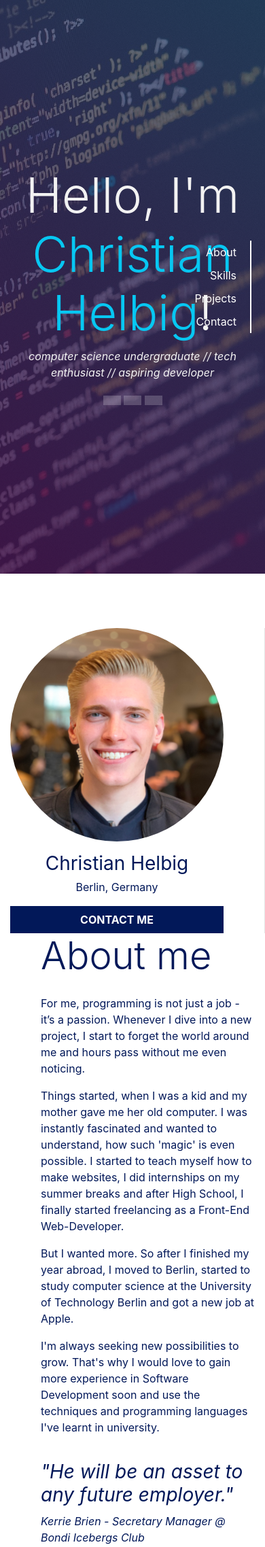
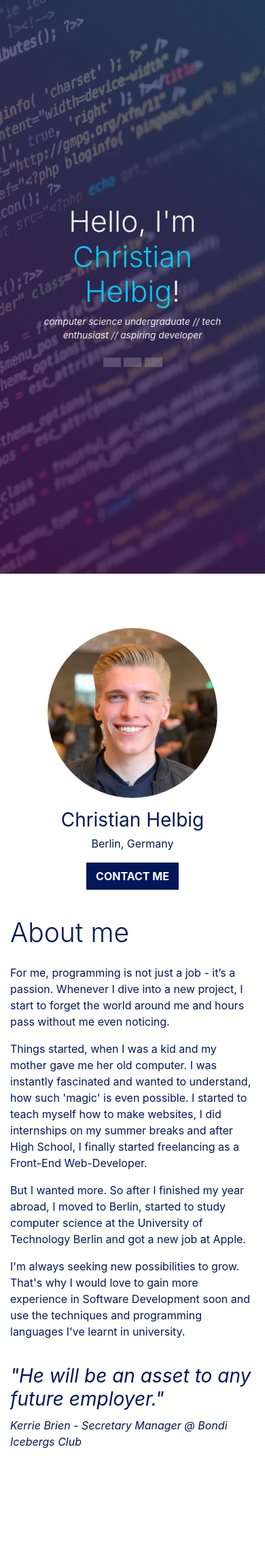
Before and after one commit to christianhelbig/christianhelbig.com, a PHP site: page / in a window 390 px wide. Shown: the top 2276 px of the page at 68% size. Run offline with PHP 8.4, Linux system fonts and the light colour scheme; some libraries are stand-ins or nearby versions.

Commit message:
Added mobile responsiveness

```diff
--- a/css/style.css
+++ b/css/style.css
@@ -39,11 +34,21 @@ body {
   background: #021859;
 }
 
-.space60.right {
-  padding-right: 60px;
+@media screen and (min-width: 992px) {
+  .space60.right {
+    padding-right: 60px;
+  }
+  .space60.left {
+    padding-left: 60px;
+  }
 }
-.space60.left {
-  padding-left: 60px;
+@media screen and (min-width: 767px) and (max-width: 991px) {
+  .space60.right {
+    padding-right: 30px;
+  }
+  .space60.left {
+    padding-left: 30px;
+  }
 }
 
 .grecaptcha-badge {
@@ -56,6 +61,18 @@ body {
 .flex-vcenter {
   flex-direction: column;
   justify-content: center;
+}
+
+@media screen and (max-width: 767px) {
+  .bottom-space-md {
+    margin-bottom: 40px;
+  }
+}
+
+@media screen and (max-width: 992px) {
+  .bottom-space-lg {
+    margin-bottom: 40px;
+  }
 }
 
 /*
@@ -76,6 +93,11 @@ a:hover {
  */
 h2.display-4 {
   margin-bottom: 1.5rem;
+}
+@media screen and (max-width: 577px) {
+  h2.display-4 {
+    font-size: 10vw;
+  }
 }
 
 h3 {
@@ -161,6 +183,11 @@ h3 {
   top: 50%;
   transform: translateY(-50%);
 }
+@media screen and (max-width: 767px) {
+  .hero-navbar {
+    display: none;
+  }
+}
 
 .navbar-elements {
   list-style: none;
@@ -192,6 +219,19 @@ h3 {
   position: relative;
   margin-bottom: 0;
 }
+@media screen and (max-width: 587px) {
+  .hero h1 {
+    font-size: 11vw;
+  }
+  .hero p {
+    font-size: 3.5vw;
+  }
+}
+@media screen and (min-width: 767px) {
+  .hero {
+    padding: 120px;
+  }
+}
 .hero .position-bottom {
   position: absolute;
   bottom: 20px;
@@ -209,15 +249,40 @@ h3 {
   flex-direction: column;
   justify-content: center;
 }
+@media screen and (min-width: 577px) and (max-width: 767px) {
+  .profile {
+    flex-direction: row;
+    align-items: center;
+  }
+}
+@media screen and (max-width: 767px) {
+  .profile {
+    border-right: none;
+  }
+}
 .profile img {
   position: relative;
   max-width: 100%;
   border-radius: 50%;
   margin-bottom: 1rem;
 }
+@media screen and (max-width: 576px) {
+  .profile img {
+    max-width: 250px;
+  }
+}
 .profile h3 {
   margin-bottom: 5px;
   font-weight: 400;
+}
+
+.med-6 {
+  flex-basis: unset;
+}
+@media screen and (min-width: 577px) and (max-width: 767px) {
+  .med-6 {
+    flex-basis: 50%;
+  }
 }
 
 .about {
--- a/css/style.scss
+++ b/css/style.scss
@@ -2,14 +2,7 @@
  * Setup
  */
 
-/*$main-color: #1C344C;
-$emphasize-color-1: #1eb4f2;
-$emphasize-color-2: #296199;
-$text-color-dark: #252525;
-$text-color-bright: #FAFAFA;
-$text-color-gray: #FAFAFA;
-$section-emphasize: #bfe5fb;*/
-
+/* COLORS */
 $main-color: #021859;
 $emphasize-color-1: #07C7F2;
 $emphasize-color-2: #B52072;
@@ -17,6 +10,11 @@ $text-color-dark: #021859;
 $text-color-bright: #F2F2F2;
 $section-emphasize: #bfe5fb;
 $box-background: #f4f4f4;
+
+/* MEDIA QUERIES */
+$break-small: 577px;
+$break-medium: 767px;
+$break-large: 992px;
 
 /*
  * General
@@ -51,11 +49,22 @@ body {
 }
 
 .space60 {
-  &.right {
-    padding-right: 60px;
+  @media screen and (min-width: $break-large) {
+    &.right {
+      padding-right: 60px;
+    }
+    &.left {
+      padding-left: 60px;
+    }
   }
-  &.left {
-    padding-left: 60px;
+
+  @media screen and (min-width: $break-medium) and (max-width: $break-large - 1) {
+    &.right {
+      padding-right: 30px;
+    }
+    &.left {
+      padding-left: 30px;
+    }
   }
 }
 
@@ -70,6 +79,18 @@ body {
 .flex-vcenter {
   flex-direction: column;
   justify-content: center;
+}
+
+.bottom-space-md {
+  @media screen and (max-width: $break-medium) {
+    margin-bottom: 40px;
+  }
+}
+
+.bottom-space-lg {
+  @media screen and (max-width: $break-large) {
+    margin-bottom: 40px;
+  }
 }
 
 /*
@@ -93,6 +114,10 @@ a {
 
 h2.display-4 {
   margin-bottom: 1.5rem;
+
+  @media screen and (max-width: $break-small) {
+    font-size: 10vw;
+  }
 }
 
 h3 {
@@ -118,7 +143,7 @@ h3 {
   border-radius: 0;
 
   &:hover {
-    background-color: $text-color-bright;
+    background-color: #fefefe;
     color: $main-color;
   }
 }
@@ -183,6 +208,10 @@ h3 {
   right: 20px;
   top: 50%;
   transform: translateY(-50%);
+
+  @media screen and (max-width: $break-medium) {
+    display: none;
+  }
 }
 
 .navbar-elements {
@@ -219,6 +248,19 @@ h3 {
   position: relative;
   margin-bottom: 0;
 
+  @media screen and (max-width: $break-small + 10) {
+    h1 {
+      font-size: 11vw;
+    }
+    p {
+      font-size: 3.5vw;
+    }
+  }
+
+  @media screen and (min-width: $break-medium) {
+    padding: 120px;
+  }
+
   .position-bottom {
     position: absolute;
     bottom: 20px;
@@ -238,16 +280,37 @@ h3 {
   flex-direction: column;
   justify-content: center;
 
+  @media screen and (min-width: $break-small) and (max-width: $break-medium) {
+    flex-direction: row;
+    align-items: center;
+  }
+
+  @media screen and (max-width: $break-medium) {
+    border-right: none;
+  }
+
   img {
     position: relative;
     max-width: 100%;
     border-radius: 50%;
     margin-bottom: 1rem;
+
+    @media screen and (max-width: $break-small - 1) {
+      max-width: 250px;
+    }
   }
 
   h3 {
     margin-bottom: 5px;
     font-weight: 400;
+  }
+}
+
+.med-6 {
+  flex-basis: unset;
+
+  @media screen and (min-width: $break-small) and (max-width: $break-medium) {
+    flex-basis: 50%;
   }
 }
 
@@ -340,6 +403,16 @@ h3 {
 }
 
 /*
+ * Github
+ */
+
+#projects .d-flex {
+  @media screen and (max-width: $break-medium) {
+    justify-content: center;
+  }
+}
+
+/*
  * Contact
  */
 
@@ -349,12 +422,30 @@ h3 {
 
 .vcard-wrapper {
   padding: 0 40px;
+
+  @media screen and (min-width: $break-small) and (max-width: $break-large) {
+    padding: 0;
+  }
 }
 
 .vcard {
   text-align: center;
   padding: 40px;
   background: $box-background;
+  flex-direction: column;
+
+  .large-6 {
+    flex-basis: unset;
+
+    @media screen and (min-width: $break-medium) and (max-width: $break-large) {
+      flex-basis: 50%;
+    }
+  }
+
+  @media screen and (max-width: $break-large) and (min-width: $break-medium) {
+    flex-direction: row;
+    align-items: center;
+  }
 
   img {
     position: relative;
@@ -372,6 +463,16 @@ h3 {
  * Footer
  */
 
+#footer .col-md-6 {
+  @media screen and (max-width: $break-medium) {
+    text-align: center;
+
+    &:first-child {
+      margin-bottom: 10px;
+    }
+  }
+}
+
 .copyright {
   margin: 0;
 }
@@ -379,9 +480,22 @@ h3 {
 .footer-nav {
   list-style: none;
 
+  @media screen and (max-width: $break-medium) {
+    text-align: center;
+    display: inline-block;
+    padding: 0;
+    margin-bottom: 0;
+  }
+
   li {
     float: right;
     margin-left: 20px;
+
+    @media screen and (max-width: $break-medium) {
+      &:last-child {
+        margin-left: 0;
+      }
+    }
 
     a {
       color: $text-color-bright;
--- a/index.php
+++ b/index.php
@@ -27,11 +27,15 @@
         <div class="container">
             <div class="row">
                 <!-- LEFT SIDE - PROFILE AREA-->
-                <div class="col-md-4 d-flex profile text-center space60 right">
+                <div class="col-md-4 d-flex profile text-center space60 right bottom-space-md">
+                    <div class="med-6">
                         <img src="<?php echo $profile_url ?>">
+                    </div>
+                    <div class="med-6">
                         <h3>Christian Helbig</h3>
                         <p>Berlin, Germany</p>
                         <a class="btn btn-primary contact" href="#contact" role="button">Contact me</a>
+                    </div>
                 </div>
                 <!-- RIGHT SIDE - ABOUT SECTION-->
                 <div class="col-md-8 d-flex space60 left about">
@@ -129,7 +133,7 @@
     <section id="education" class="section">
         <div class="container">
             <div class="row">
-                <div class="col-md-6">
+                <div class="col-md-6 bottom-space-md">
                     <h2 class="display-4">Education</h2>
                     <ul>
                         <li class="active">
@@ -178,13 +182,16 @@
     <section id="contact" class="section">
         <div class="container">
             <div class="row">
-                <div class="col-md-8 d-flex flex-vcenter">
+                <div class="col-lg-8 d-flex flex-vcenter bottom-space-lg">
                     <h2 class="display-4">Contact</h2>
                     <?php include "resources/templates/contact.php"; ?>
                 </div>
-                <div class="col-md-4 d-flex flex-vcenter vcard-wrapper">
-                    <div class="vcard">
+                <div class="col-lg-4 d-flex flex-vcenter vcard-wrapper">
+                    <div class="vcard d-flex">
+                        <div class="large-6">
                             <img src="<?php echo $profile_url ?>">
+                        </div>
+                        <div class="large-6">
                             <h3>Christian Helbig</h3>
                             <p>Berlin, Germany</p>
                         <!-- LinkedIn -->       <a class='btn transparent-btn-dark' target='_blank' href='https://www.linkedin.com/in/christian-helbig/'><i class='fab fa-linkedin-in'></i></a>
@@ -194,6 +201,7 @@
                     </div>
                 </div>
             </div>
+        </div>
     </section>
 
 <?php include "resources/templates/footer.php"; ?>
--- a/resources/templates/header.php
+++ b/resources/templates/header.php
@@ -2,7 +2,7 @@
 <html>
 <head>
     <meta charset="utf-8">
-    <meta name="viewport" content="width=device-width, initial-scale=1, shrink-to-fit=no">
+    <meta name="viewport" content="width=device-width, initial-scale=1">
 
     <title>Christian Helbig</title>
 
```
Also changed, not shown: other parts of css/style.css (+54 -8 lines), 1 other file. Lines whose indentation alone changed are shown as unchanged.
